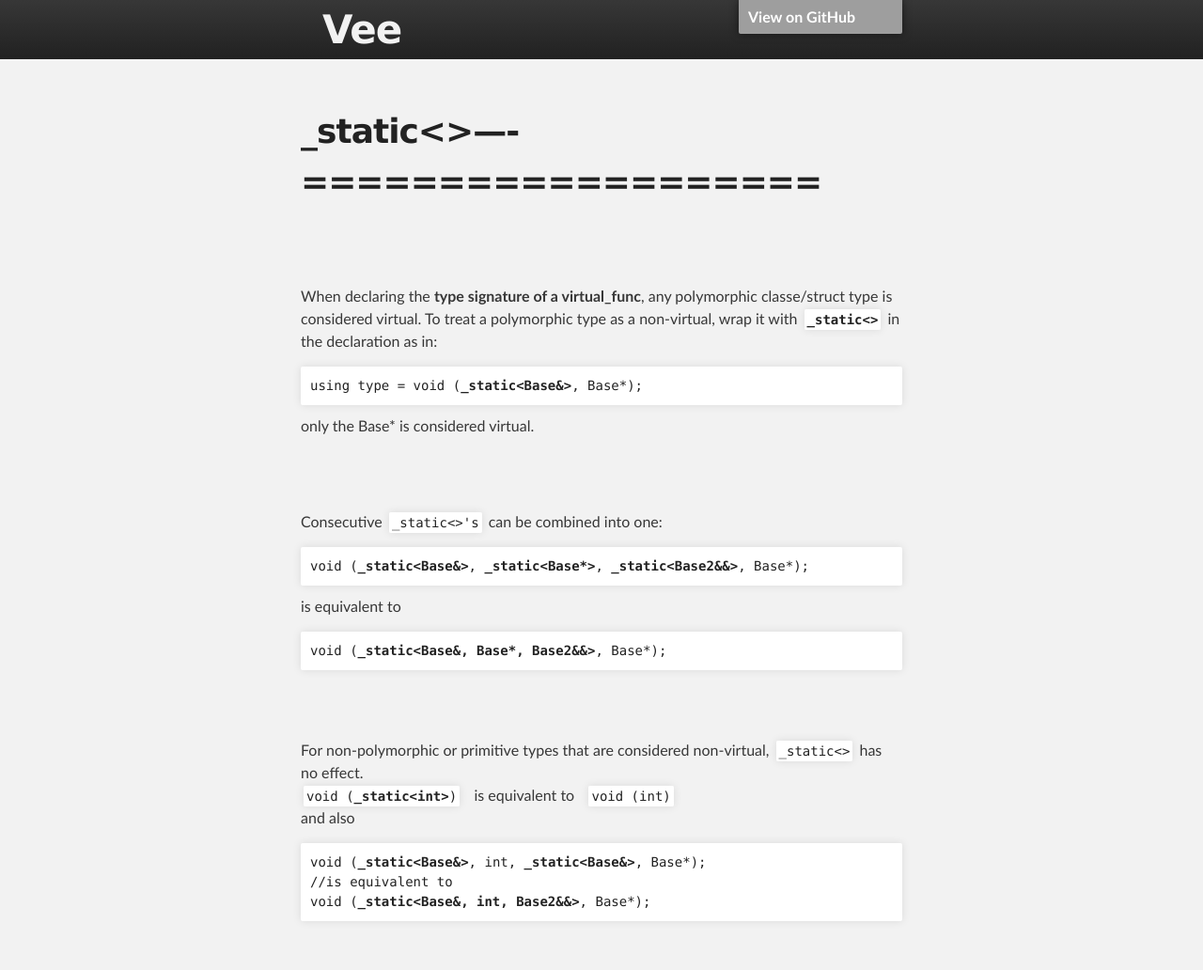
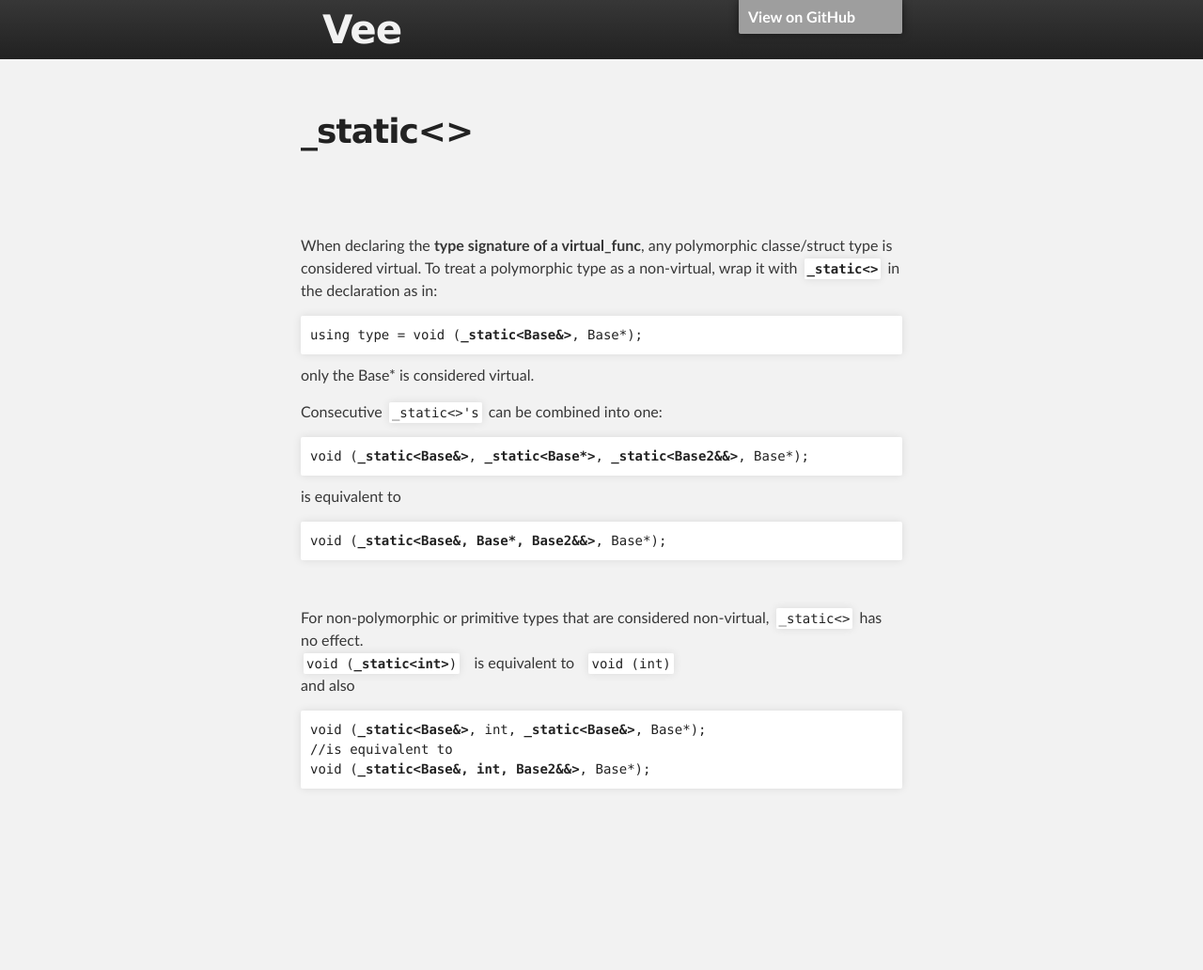
Before and after one commit to tmp2tmp/eee, a Jekyll site: the page built from docs/static.md, in a window 1280 px wide. Shown: the whole page at 94% size. Built offline with Jekyll 4.4.1, drawn with Linux system fonts in a browser that asks for light colours; our own code applies the rules of GitHub Pages for plain Markdown files; the repository's description, which GitHub fills in, is left out; after the commit the page ends 900 px from its top, so only the background shows below that; grey boxes are pictures that could not be loaded.

Commit message:
Update static.md

````diff
--- a/docs/static.md
+++ b/docs/static.md
@@ -1,35 +1,23 @@
-# \_static<>----===================
+# \_static<>
 &nbsp;
 &nbsp;
 &nbsp;
 When declaring the **type signature of a virtual_func**,
 any polymorphic classe/struct type is considered virtual.
 To treat a polymorphic type as a non-virtual, wrap it with **```_static<>```** in the declaration as in:
-
-
 <pre>using type = void (<strong>_static&lt;Base&&gt;</strong>, Base*);</pre>
 only the Base* is considered virtual.
-
-
-&nbsp;
 &nbsp;
 
 Consecutive ```_static<>'s``` can be combined into one:
-
-
 <pre>void (<strong>_static&lt;Base&&gt;</strong>, <strong>_static&lt;Base*&gt;</strong>, <strong>_static&lt;Base2&&&gt;</strong>, Base*);</pre>
 is equivalent to
 <pre>void (<strong>_static&lt;Base&, Base*, Base2&&&gt;</strong>, Base*);</pre>
-
 &nbsp;
-&nbsp;
-
 
 For non-polymorphic or primitive types that are considered non-virtual, ```_static<>``` has no effect.
 <code>void (<strong>_static&lt;int&gt;</strong>)</code> &nbsp; is equivalent to &nbsp; ```void (int)```
 and also
-
-
 <pre>void (<strong>_static&lt;Base&&gt;</strong>, int, <strong>_static&lt;Base&&gt;</strong>, Base*);
 <i>//is equivalent to</i>
 void (<strong>_static&lt;Base&, int, Base2&&&gt;</strong>, Base*);</pre>
````
